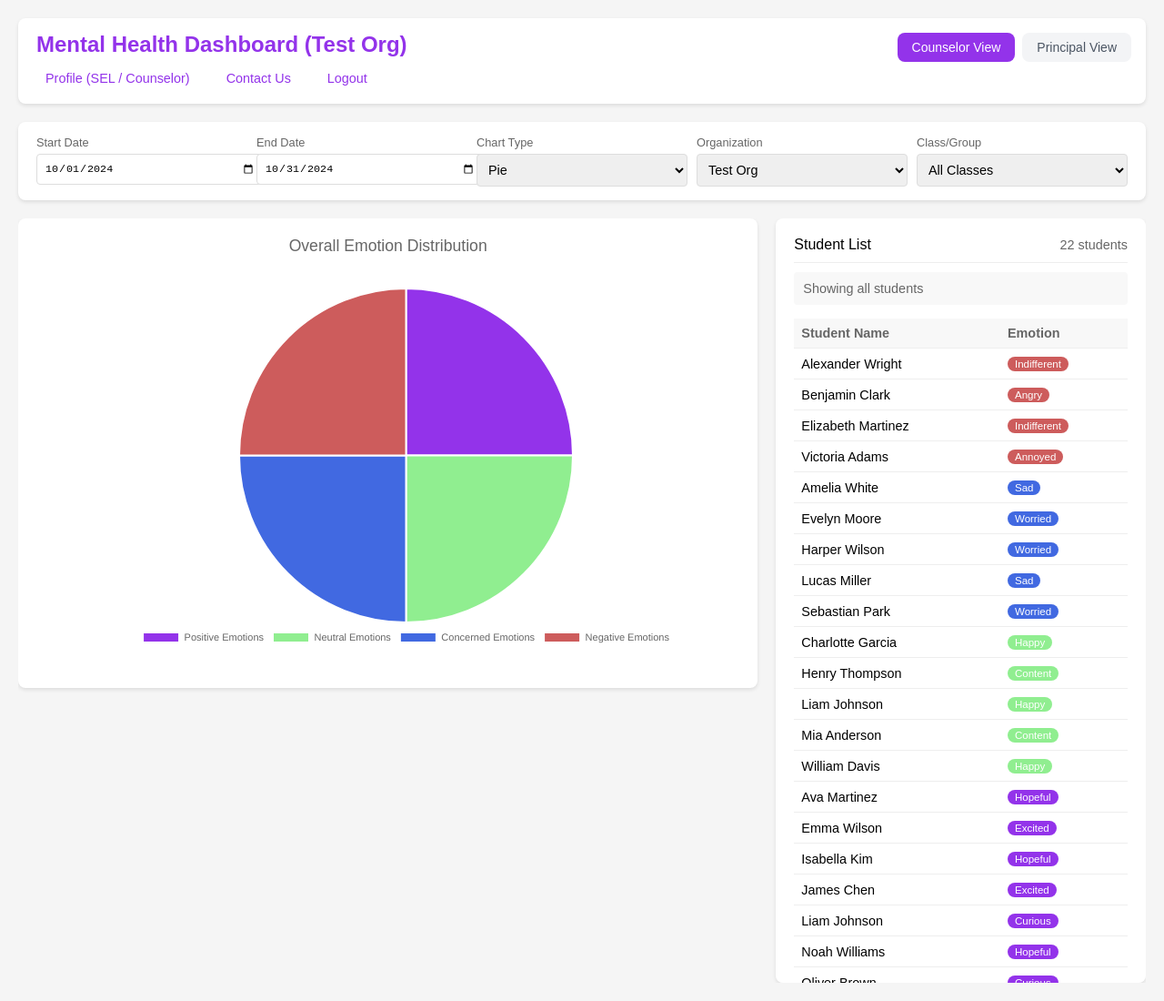
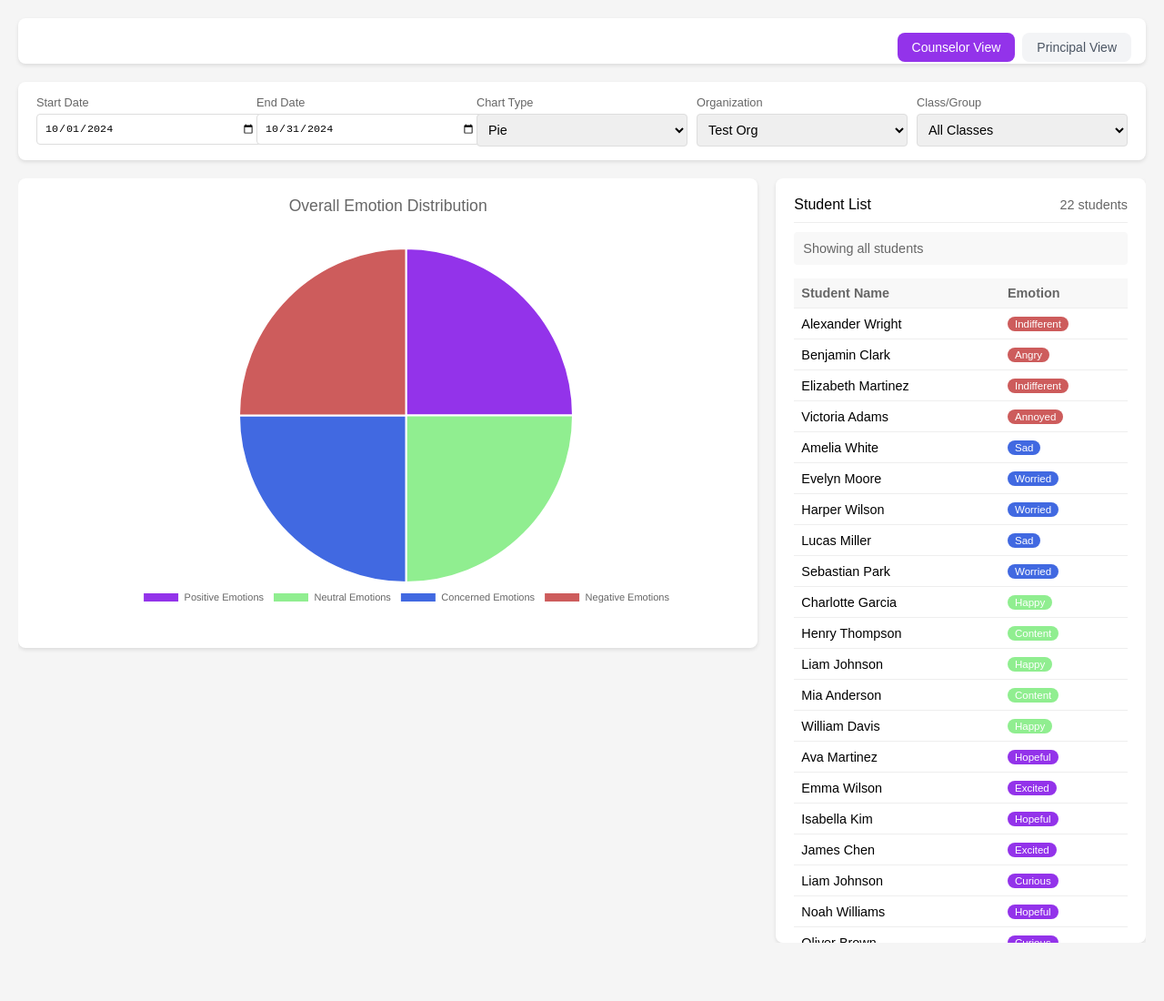
Before and after one commit to wuqian5000/demosite, a plain HTML site: page index.html in a window 1280 px wide. Shown: the whole page at 91% size. After the commit the page ends 1056 px from the top, so only its background shows below. Drawn offline with nearby package versions, Linux system fonts and the light colour scheme.

Commit message:
some changes

```diff
--- a/index.html
+++ b/index.html
@@ -429,13 +429,13 @@
 
 <body>
     <div class="header">
-        <h1 class="dashboard-title">Mental Health Dashboard (Test Org)</h1>
+        <h1 class="dashboard-title"></h1>
         <!-- View Toggle Container -->
         <div id="viewToggleContainer"></div>
         <nav class="nav">
-            <a href="#" class="nav-item">Profile (SEL / Counselor)</a>
-            <a href="#" class="nav-item">Contact Us</a>
-            <a href="#" class="nav-item">Logout</a>
+            <a href="#" class="nav-item"></a>
+            <a href="#" class="nav-item"></a>
+            <a href="#" class="nav-item"></a>
         </nav>
     </div>
 
```
Also changed, not shown: principal.html (+4 -4 lines).
